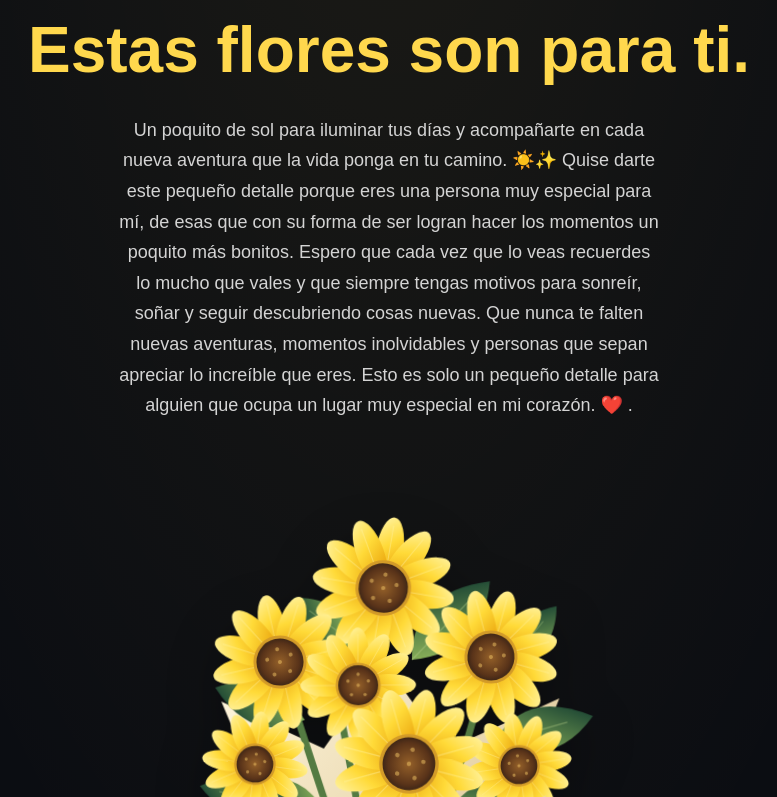
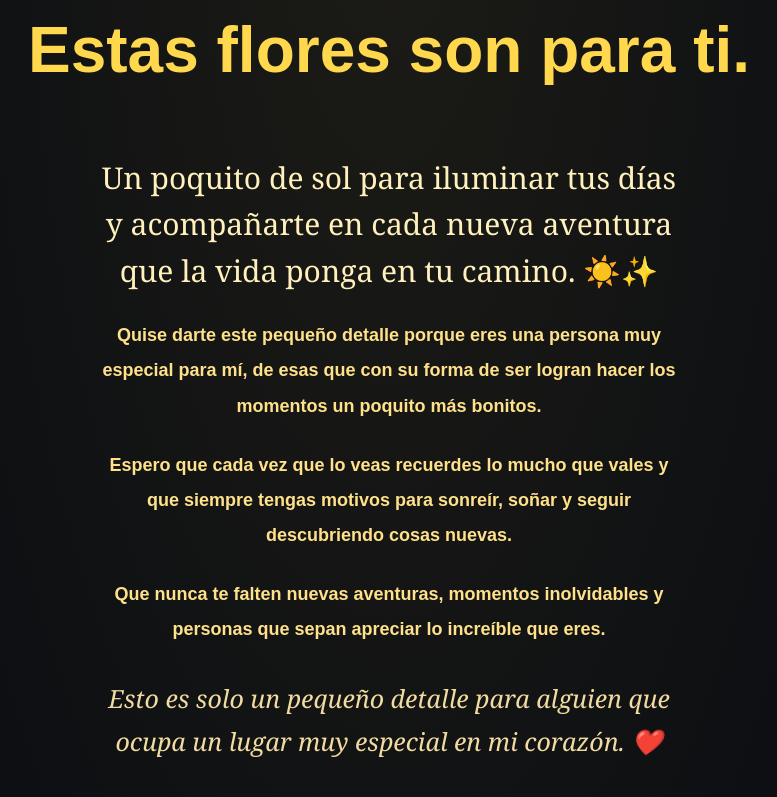
Before and after one commit to JCPR22/Nelis, a plain HTML site: page index.html in a window 1280 px wide. Shown: the part 1591-2388 px from the top of the page, without its empty margins (251-1028 px from the left). Drawn offline with Linux system fonts and the light colour scheme.

Commit message:
first commit

```diff
--- a/index.html
+++ b/index.html
@@ -1035,6 +1035,43 @@
       line-height: 1.7;
     }
 
+    .dedicatoria {
+      width: min(100%, 650px);
+      margin: 20px auto 10px;
+      padding: clamp(12px, 4vw, 32px);
+      text-align: center;
+    }
+
+    .bouquet-finale .dedicatoria p {
+      max-width: none;
+      margin: 0 0 24px;
+      color: #d8d2c5;
+      font-size: clamp(16px, 2vw, 18px);
+      line-height: 1.95;
+      text-wrap: pretty;
+    }
+
+    .bouquet-finale .dedicatoria .dedicatoria-inicio {
+      color: #fff0bc;
+      font-family: Georgia, serif;
+      font-size: clamp(23px, 3.5vw, 30px);
+      line-height: 1.55;
+    }
+
+    .dedicatoria strong {
+      color: #ffe18a;
+      font-weight: 600;
+    }
+
+    .bouquet-finale .dedicatoria .dedicatoria-cierre {
+      margin: 30px 0 0;
+      color: #f2dba0;
+      font-family: Georgia, serif;
+      font-size: clamp(20px, 3vw, 25px);
+      font-style: italic;
+      line-height: 1.7;
+    }
+
     .drawn-bouquet {
       display: block;
       width: min(100%, 520px);
@@ -1139,14 +1176,34 @@
   <section class="bouquet-finale" aria-labelledby="bouquet-title">
     <div class="eyebrow">Una última sorpresa</div>
     <h2 id="bouquet-title">Estas flores son para ti.</h2>
-    <p>Un poquito de sol para iluminar tus días y acompañarte en cada nueva aventura que la vida ponga en tu camino. ☀️✨
+    <div class="dedicatoria">
+      <p class="dedicatoria-inicio">
+        Un poquito de sol para iluminar tus días y acompañarte en cada nueva
+        aventura que la vida ponga en tu camino. ☀️✨
+      </p>
 
-Quise darte este pequeño detalle porque eres una persona muy especial para mí, de esas que con su forma de ser logran hacer los momentos un poquito más bonitos.
+      <p>
+        <strong>Quise darte este pequeño detalle porque eres una
+        persona muy especial para mí, de esas que con su forma
+        de ser logran hacer los momentos un poquito más bonitos.</strong>
+      </p>
 
-Espero que cada vez que lo veas recuerdes lo mucho que vales y que siempre tengas motivos para sonreír, soñar y seguir descubriendo cosas nuevas.
+      <p>
+        <strong>Espero que cada vez que lo veas recuerdes lo mucho que vales
+        y que siempre tengas motivos para sonreír, soñar y seguir descubriendo
+        cosas nuevas.</strong>
+      </p>
 
-Que nunca te falten nuevas aventuras, momentos inolvidables y personas que sepan apreciar lo increíble que eres. Esto es solo un pequeño detalle para alguien que ocupa un lugar muy especial en mi corazón. ❤️
-.</p>
+      <p>
+        <strong>Que nunca te falten nuevas aventuras, momentos inolvidables y personas
+        que sepan apreciar lo increíble que eres.</strong>
+      </p>
+
+      <p class="dedicatoria-cierre">
+        Esto es solo un pequeño detalle para alguien que ocupa un lugar
+        muy especial en mi corazón. ❤️
+      </p>
+    </div>
     <svg class="drawn-bouquet" viewBox="0 0 520 650" role="img" aria-labelledby="bouquet-description">
       <defs>
         <linearGradient id="petal-gold" x2="0.3" y2="1">
@@ -1239,7 +1296,7 @@ Que nunca te falten nuevas aventuras, momentos inolvidables y personas que sepan
         </g>
       </g>
     </svg>
-    <p>Para Nelis, con mucho amor y cariño. 🌻</p>
+    <p ><strong> Nelis, con mucho amor y cariño. </strong>🌻</p>
   </section>
 
 
```
